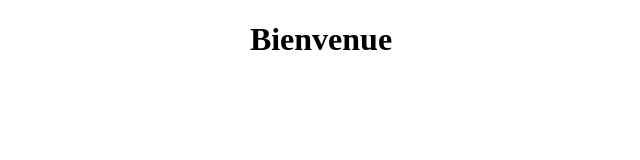
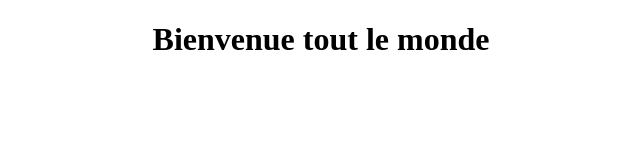
Before and after one commit to ChaseYUL99/atelier_git, a plain HTML site: page index.html in a window 1280 px wide. Shown: the whole page, without its empty margins (319-959 px from the left). Drawn offline with Linux system fonts and the light colour scheme.

Commit message:
Bienvenue -> Bienvenue tout le monde

```diff
--- a/index.html
+++ b/index.html
@@ -12,7 +12,7 @@
 
 		<div align="center">
 
-			<h1>Bienvenue</h1>
+			<h1>Bienvenue tout le monde</h1>
 
 		</div>
 
```
